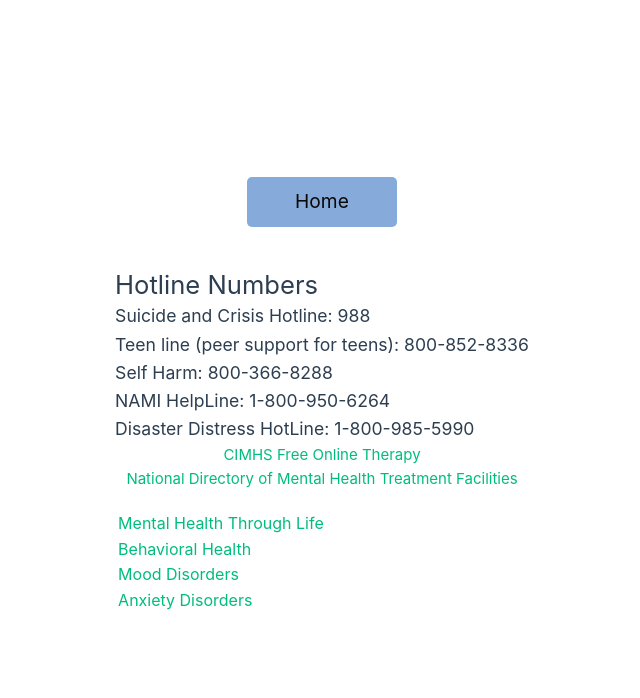
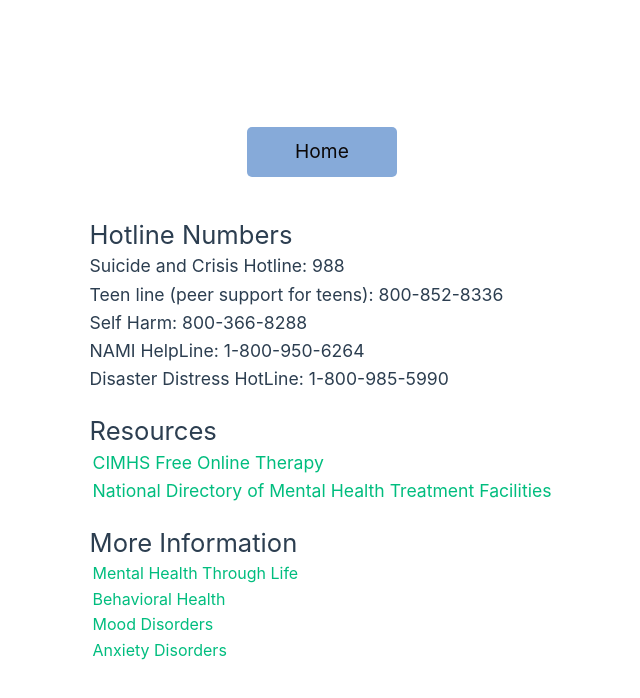
Before and after one commit to Incoming-Storm/doze_vue, a Vue app in the folder Doze.App/: page /hotlines in a window 1280 px wide. Shown: the top 698 px of the page, without its empty margins (318-958 px from the left). Built offline with nearby package versions, Linux system fonts and the light colour scheme.

Commit message:
minor formating

```diff
--- a/Doze.App/src/assets/main.css
+++ b/Doze.App/src/assets/main.css
@@ -30,7 +30,7 @@
 a,
 .green {
   text-decoration: none;
-  color: hsla(160, 100%, 37%, 1);
+  color: oklch(70.477% 0.15803 160.578);
   transition: 0.4s;
   padding: 3px;
 }
@@ -52,7 +52,6 @@
   margin: 0 auto 10px auto;
   place-items: center;
   font-weight: normal;
-  display: grid;
   padding: 0 2rem;
   text-align: center;
   }
--- a/Doze.App/src/components/Hotlines.vue
+++ b/Doze.App/src/components/Hotlines.vue
@@ -22,10 +22,14 @@
     Disaster Distress HotLine: 1-800-985-5990<br>
   </div>
 
-  <a href="https://cimhs.com/?redirect=0">CIMHS Free Online Therapy</a><br>
-  <a href="https://www.samhsa.gov/data/report/national-directory-of-mental-health-treatment-facilities">National Directory of Mental Health Treatment Facilities</a><br>
+  <div class="resources">
+    <h2>Resources</h2>
+    <a href="https://cimhs.com/?redirect=0">CIMHS Free Online Therapy</a><br>
+    <a href="https://www.samhsa.gov/data/report/national-directory-of-mental-health-treatment-facilities">National Directory of Mental Health Treatment Facilities</a><br>
+  </div>
 
   <div class="info links">
+    <h2>More Information</h2>
     <a href="https://www.cdc.gov/mental-health/about/index.html">Mental Health Through Life</a><br>
     <a href="https://www.cdc.gov/mental-health/about/about-behavioral-health.html">Behavioral Health</a><br>
     <a href="https://my.clevelandclinic.org/health/diseases/17843-mood-disorders">Mood Disorders</a><br>
@@ -64,7 +68,12 @@
   text-align: left;
 }
 
-
+.resources {
+  margin-top: 20px;
+  font-size: 1.1rem;
+  line-height: 1.6;
+  text-align: left;
+}
 
 .info.links {
   margin-top: 20px;
```
